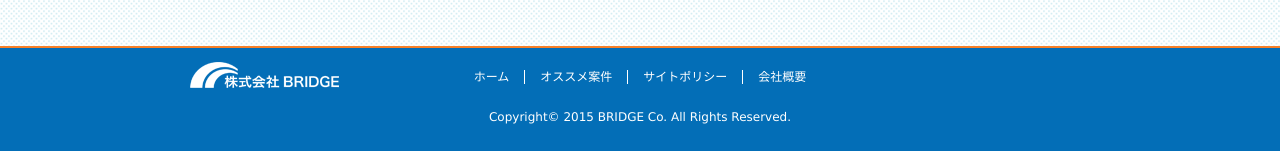
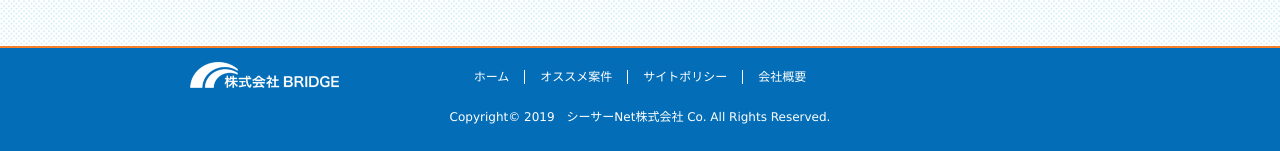
Before and after one commit to mutsuoKudo/MajunIT, a PHP site: page / in a window 1280 px wide. Shown: the part 818-969 px from the top of the page. Run offline with PHP 8.4, Linux system fonts and the light colour scheme; data that the repository does not hold is empty; some libraries are stand-ins or nearby versions.

Commit message:
footer.tplのコピーライト（会社名）変更

```diff
--- a/common/templates/footer.tpl
+++ b/common/templates/footer.tpl
@@ -56,7 +56,7 @@
                 --><li><a href="/policy.php">サイトポリシー</a></li><!--
                 --><li><a href="/cp.php">会社概要</a></li>
     </ul>
-    <p>Copyright© 2015 BRIDGE Co. All Rights Reserved.</p>
+    <p>Copyright© 2019　シーサーNet株式会社 Co. All Rights Reserved.</p>
 </div>
 <!--/footer-->
 </div>
```
